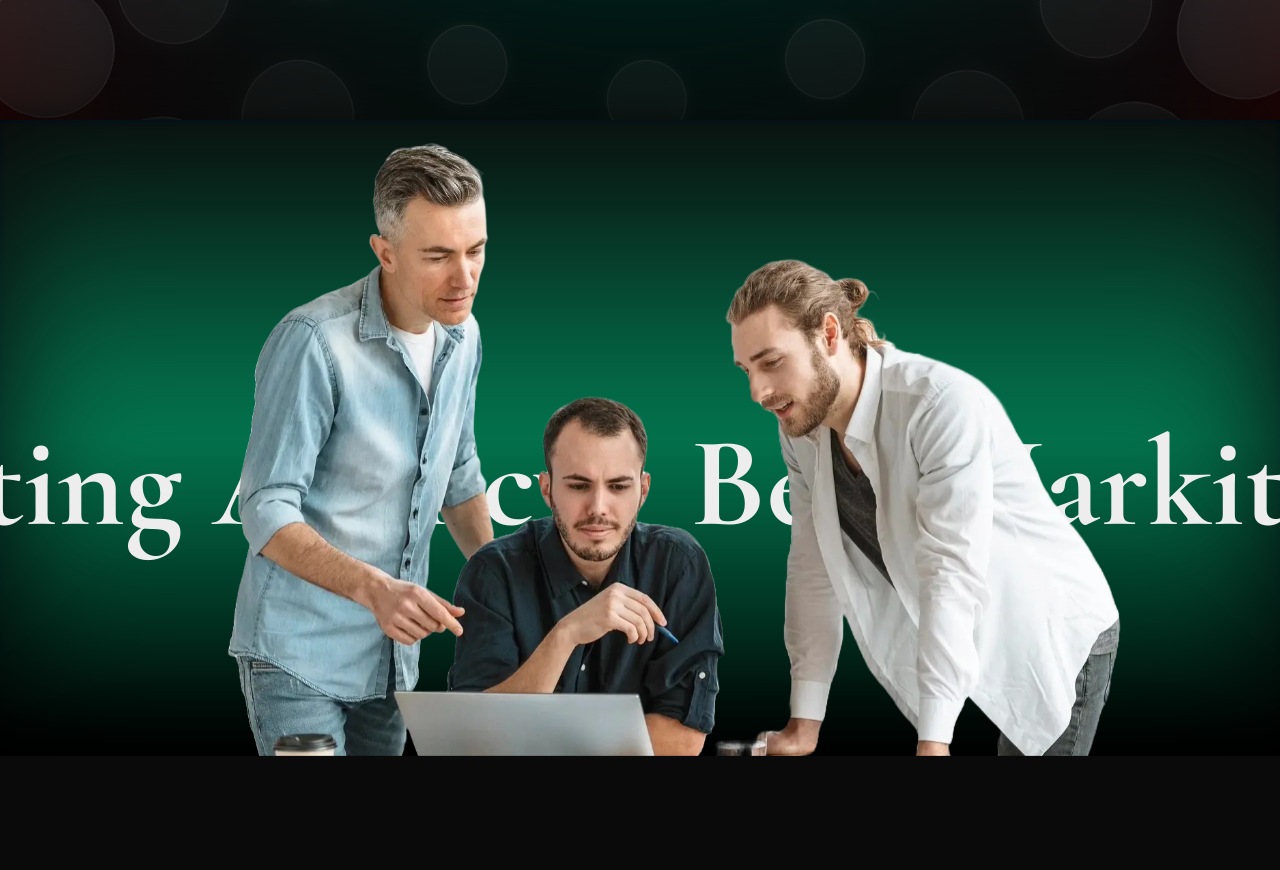
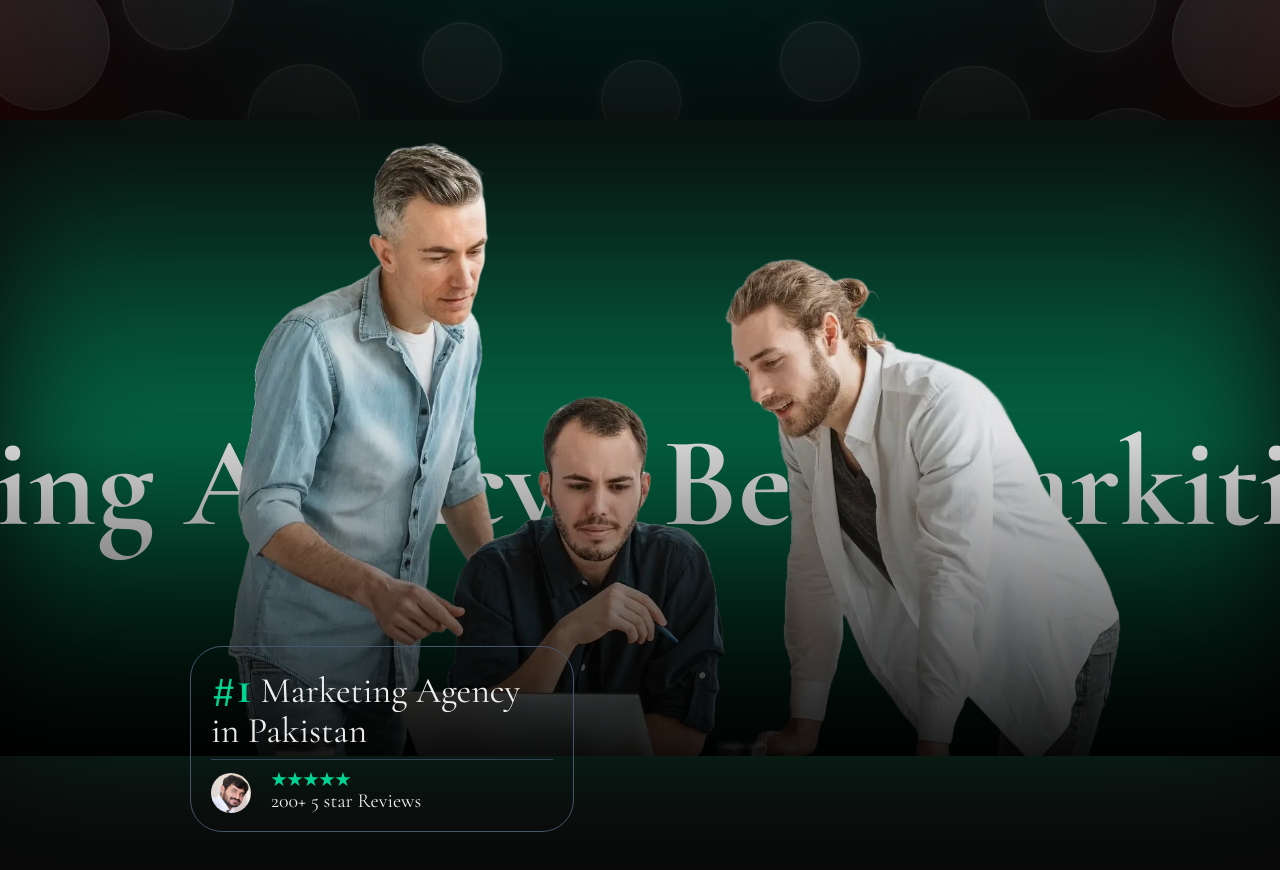
Before and after one commit to Rajab-ali99/Agency, a Next.js app: page / in a window 1280 px wide. Shown: the part 800-1670 px from the top of the page. Before the commit the page ends 1556 px from the top, so only its background shows below. Built offline with nearby package versions, Linux system fonts and the light colour scheme.

Commit message:
Hero secton

```diff
--- a/app/page.jsx
+++ b/app/page.jsx
@@ -3,14 +3,17 @@ import HeroSection from "@/components/HeroSection";
 import Navbar from "@/components/Navbar";
 import Image from "next/image";
 import HeroImg from '@/public/assets/hero.webp'
+import icon from '@/public/assets/icon.jpeg'
+import { IoStarSharp } from "react-icons/io5";
+
 export default function Home() {
   return (
     <div >
       <HeroSection />
       {/* HeroSection image */}
-      <div className="flex shadow-gray-950/100 shadow-inner shadow-2xl  relative justify-center ">
-        <div className="absolute inset-0 bg-gradient-to-t from-emerald-500/60 via-emerald-500/70 to-transparent blur-3xl" />
-         <div className="absolute inset-0 bg-gradient-to-t from-black/100 via-black/10 to-transparent" />
+      <div className="flex  relative justify-center ">
+        <div className="absolute inset-0 bg-gradient-to-t from-emerald-500/10 via-emerald-500/60 to-transparent blur-3xl" />
+        <div className="absolute z-20 inset-0 bg-gradient-to-t from-black/90 via-black/10 to-transparent" />
 
         <div className="absolute flex w-[100vw] gap-25 items-center   mx-auto top-[300px] text-9xl font-black whitespace-nowrap animate-marquee">
 
@@ -22,7 +25,29 @@ export default function Home() {
         <Image className="w-[80vw] z-10" quality={100} src={HeroImg.src} height={HeroImg.height} width={HeroImg.width} alt="Hero Image" />
       </div>
 
+      <div className=" relative left-[190px] bottom-[110px] bg-transparent z-50  rounded-4xl w-sm py-4 px-5 border border-slate-600">
+        <div className="text-4xl pb-2   border-gray-500"><span className="font-black text-5xl text-emerald-400">#1</span> Marketing Agency in Pakistan</div>
+        <div className="w-full h-[0.5px] bg-gray-700"></div>
+        <div className="pt-3 flex items-center gap-5">
+          <div className="h-[40px] w-[40px] rounded-full">
+            <Image className="h-full w-full rounded-full" src={icon.src} height={icon.height} width={icon.width} alt="icon" />
+          </div>
+          <div>
+            <div className="flex items-center ">
+              <IoStarSharp className="text-emerald-400"/>
+              <IoStarSharp className="text-emerald-400"/>
+              <IoStarSharp className="text-emerald-400"/>
+              <IoStarSharp className="text-emerald-400"/>
+              <IoStarSharp className="text-emerald-400"/>
 
+              </div>
+            <div className="text-xl">200+ 5 star Reviews</div>
+          </div>
+        </div>
+      </div>
+      <div className="w-[100wv] h-[120vh]">
+
+      </div>
 
     </div>
   );
```
Also changed, not shown: public/assets/admin.jpeg (added), public/assets/icon.jpeg (added).
